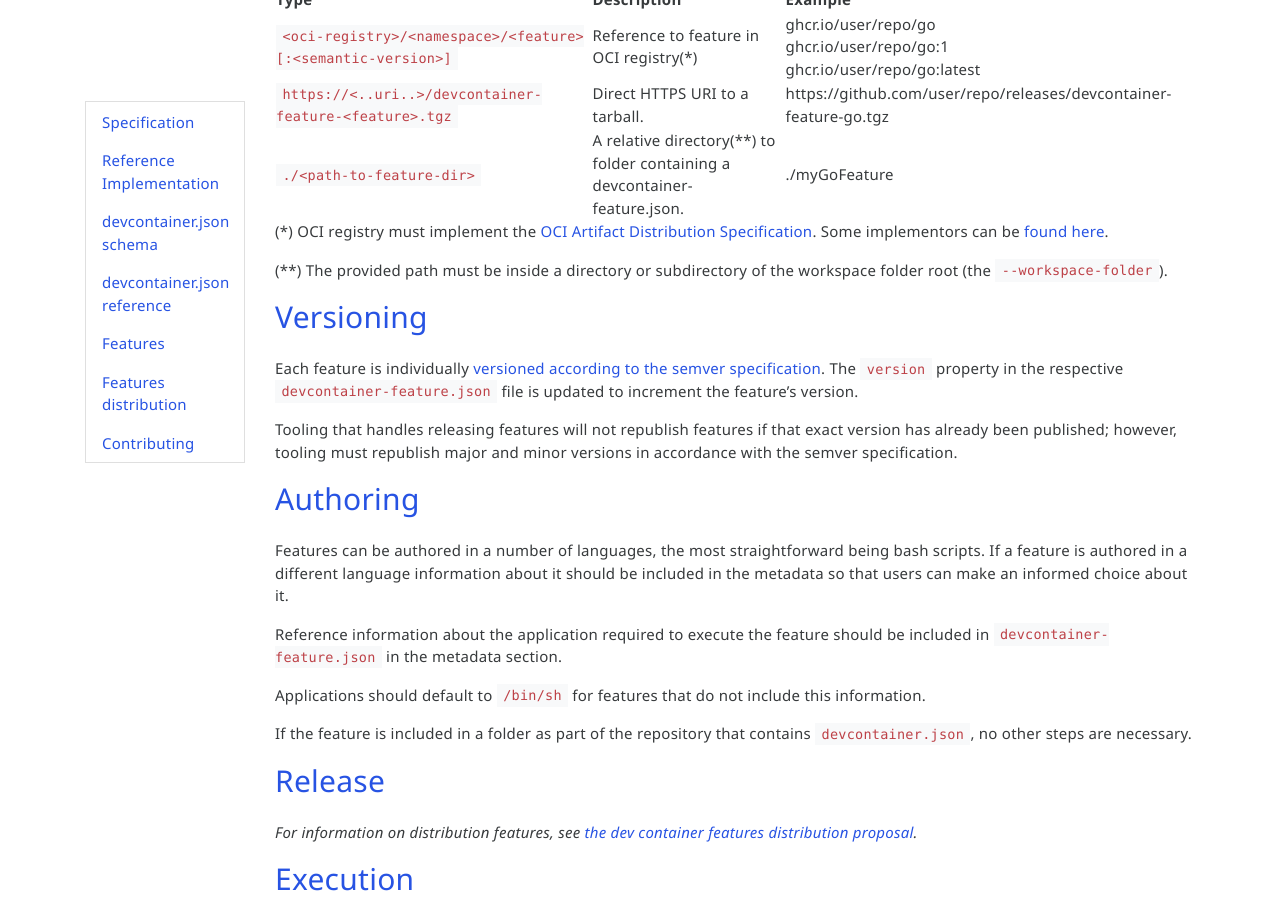
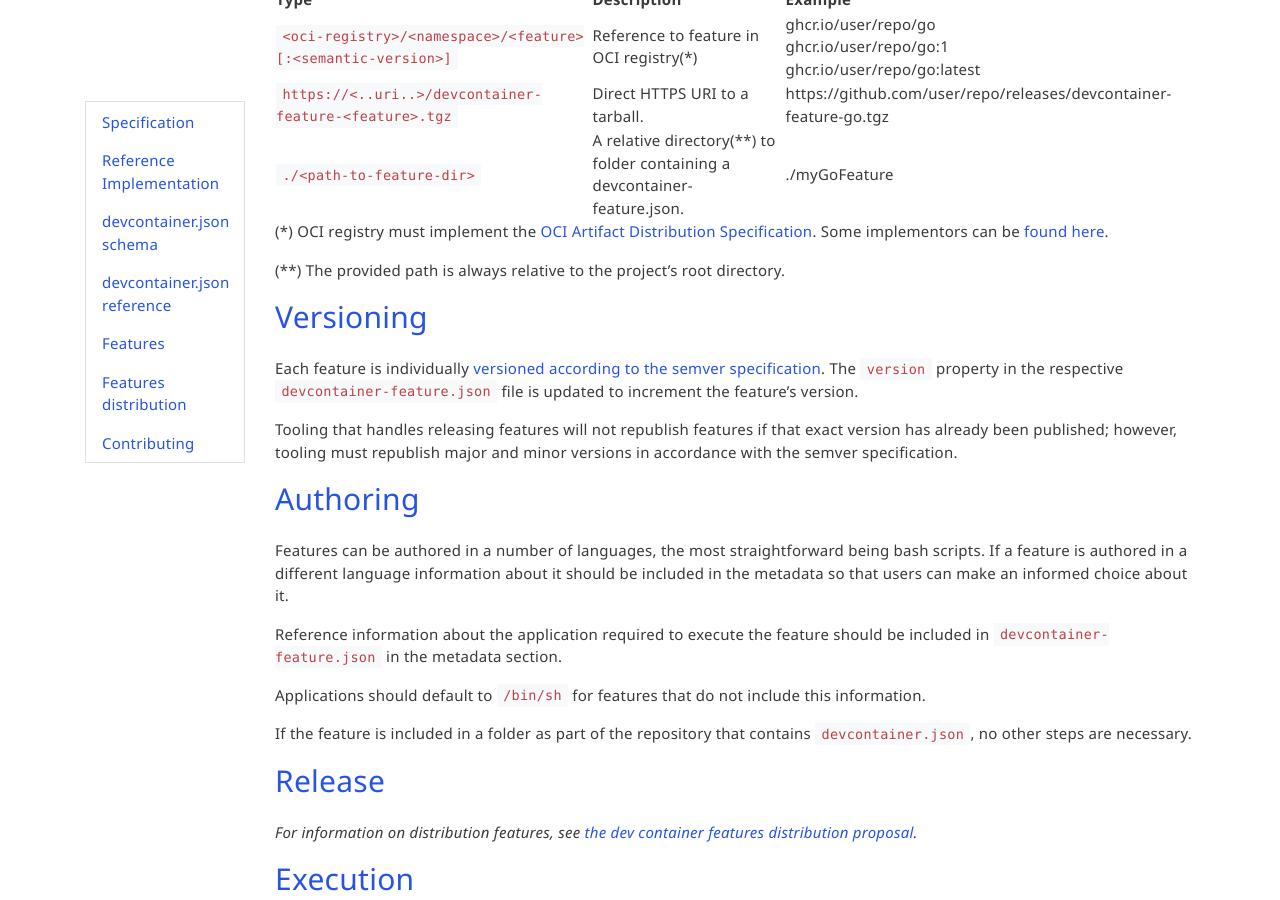
Before and after one commit to devcontainers/devcontainers.github.io, a Jekyll site: the page built from _implementors/features.md, in a window 1280 px wide and 900 px high, scrolled down 3254 px. Built offline with Jekyll 4.4.1, drawn with Linux system fonts in a browser that asks for light colours; nearby versions of some CDN libraries; comment, search, counter and statistics services are not loaded.

Commit message:
Update features.md

```diff
--- a/_implementors/features.md
+++ b/_implementors/features.md
@@ -122,7 +122,7 @@ The `id` format specified dicates how a supporting tool will locate and download
 
 (*) OCI registry must implement the [OCI Artifact Distribution Specification](https://github.com/opencontainers/distribution-spec). Some implementors can be [found here](https://oras.land/implementors/).
 
-(**) The provided path must be inside a directory or subdirectory of the workspace folder root (the `--workspace-folder`).
+(**) The provided path is always relative to the project's root directory.
 
 ## <a href="#versioning" name="versioning" class="anchor"> Versioning </a>
 
```
